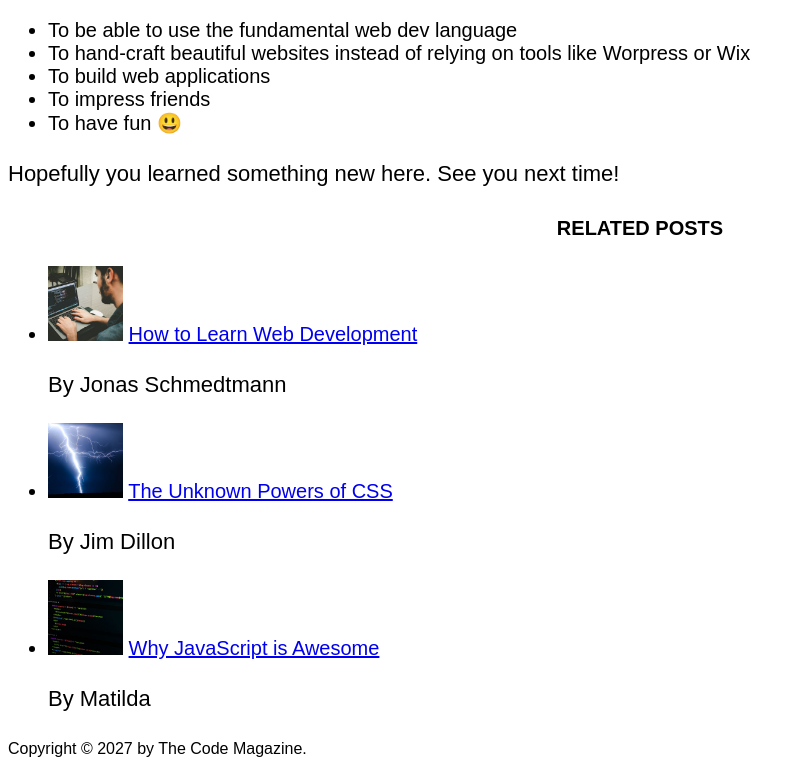
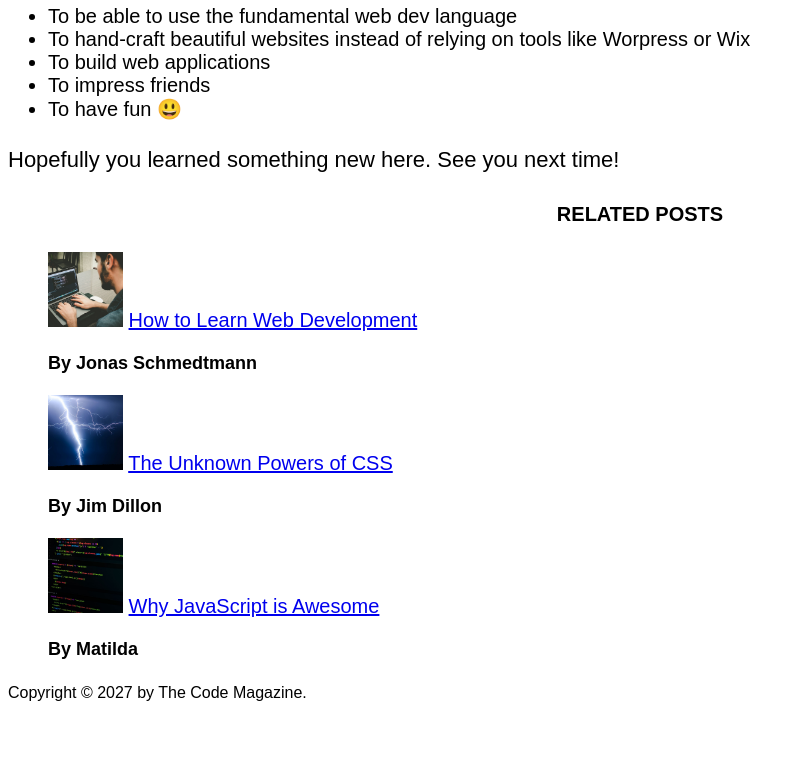
Before and after one commit to Obrunofelipe/css-fundamentals, a plain HTML site: page index.html in a window 1280 px wide. Shown: the part 1252-2029 px from the top of the page, without its empty margins (0-805 px from the left). After the commit the page ends 1973 px from the top, so only its background shows below. Drawn offline with Linux system fonts and the light colour scheme.

Commit message:
class and id selector

```diff
--- a/index.html
+++ b/index.html
@@ -30,7 +30,7 @@
           width="50"
         />
 
-        <p>Posted by <strong>Laura Jones</strong> on Monday, June 21st 2027</p>
+        <p id = "author">Posted by <strong>Laura Jones</strong> on Monday, June 21st 2027</p>
 
         <img
           src="img/post-img.jpg"
@@ -105,7 +105,7 @@
     <aside>
       <h4>Related posts</h4>
 
-      <ul>
+      <ul class = "related-posts">
         <li>
           <img
             src="img/related-1.jpg"
@@ -114,12 +114,12 @@
             width="75"
           />
           <a href="#">How to Learn Web Development</a>
-          <p>By Jonas Schmedtmann</p>
+          <p class = "related-author">By Jonas Schmedtmann</p>
         </li>
         <li>
           <img src="img/related-2.jpg" alt="Lightning" width="75" heigth="75" />
           <a href="#">The Unknown Powers of CSS</a>
-          <p>By Jim Dillon</p>
+          <p class = "related-author">By Jim Dillon</p>
         </li>
         <li>
           <img
@@ -129,11 +129,11 @@
             height="75"
           />
           <a href="#">Why JavaScript is Awesome</a>
-          <p>By Matilda</p>
+          <p class = "related-author">By Matilda</p>
         </li>
       </ul>
     </aside>
 
-    <footer><p>Copyright &copy; 2027 by The Code Magazine.</p></footer>
+    <footer><p id = "copyright">Copyright &copy; 2027 by The Code Magazine.</p></footer>
   </body>
 </html>
--- a/style.css
+++ b/style.css
@@ -36,10 +36,28 @@ li{
     font-size: 20px;
 }
 
-footer p {
+/*footer p {
+    font-size: 16px;
+}*/
+
+/*article header p{
+    font-style: italic;
+}*/
+
+#author{
+    font-style: italic;
+    font-size: 18px;
+}
+
+#copyright{
     font-size: 16px;
 }
 
-article header p{
-    font-style: italic;
+.related-author{
+    font-size: 18px;
+    font-weight: bold;
 }
+
+.related-posts{
+    list-style: none;
+}
```
